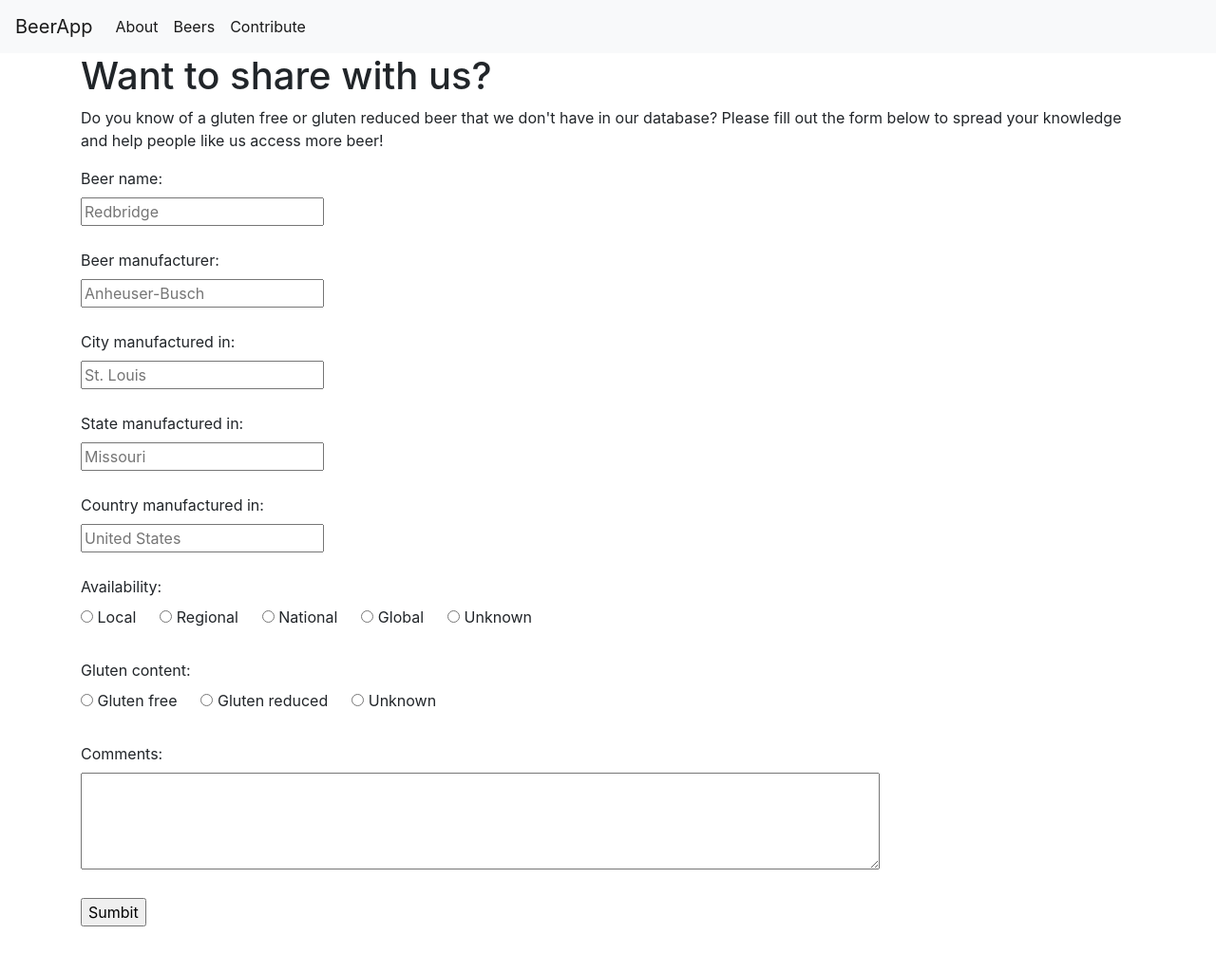
After one commit to alexgarnett/GFreeBeerMe, a Flask app: page /contribute in a window 1280 px wide. The commit adds this page. Shown: the whole page at 95% size. Run offline with Flask 3, Linux system fonts and the light colour scheme; parts of the project's set-up code (start-up, migrations or seed data) failed here and were passed over; some libraries are stand-ins or nearby versions.

Commit message:
Added a 'contribute' page where users enter fillable forms to submit a new beer entry. Currently the data just aggregates in the backend script. Would like to use Flask-mail to have it send me an email when a beer is submitted.

```diff
--- a/main.py
+++ b/main.py
@@ -1,7 +1,7 @@
 """This is the Gluten Free Beer app"""
 
 import psycopg2.extras
-from flask import Flask, render_template, views
+from flask import Flask, render_template, request
 from werkzeug.exceptions import abort
 
 
@@ -39,7 +39,6 @@ app = Flask(__name__)
 
 @app.route('/')
 def main():
-    all_beers = beer_app.get_all_beer_info()
     return render_template('index.html')
 
 
@@ -54,6 +53,29 @@ def all_beers_page():
     return render_template('all_beers.html', all_beers=all_beers)
 
 
+@app.route('/contribute')
+def contribute_page():
+    return render_template('contribute.html')
+
+
+@app.route('/contribute/submit', methods=['GET', 'POST'])
+def submit_contribution():
+    if request.method == 'POST':
+        name = request.form.get('name')
+        manufacturer = request.form.get('manufacturer')
+        city = request.form.get('city')
+        state = request.form.get('state')
+        country = request.form.get('country')
+        availability = request.form.get('availability')
+        gf_or_gr = request.form.get('gf_or_gr')
+        comments = request.form.get('comments')
+
+        print(name + " " + manufacturer + " " + city + " " + state + " " + country + " " + availability + " " +
+              gf_or_gr + " " + comments)
+
+        return render_template("contribution_processed.html")
+
+
 @app.route('/<int:beer_id>')
 def beer_info_page(beer_id):
     beer_info = beer_app.get_beer_info(beer_id)
--- a/templates/base.html
+++ b/templates/base.html
@@ -27,6 +27,11 @@
                 <a class="nav-link" href="{{ url_for('all_beers_page') }}">Beers</a>
             </li>
             </ul>
+            <ul class="navbar-nav">
+            <li class="nav-item active">
+                <a class="nav-link" href="{{ url_for('contribute_page') }}">Contribute</a>
+            </li>
+            </ul>
         </div>
     </nav>
     <div class="container">
--- /dev/null
+++ b/templates/contribute.html
@@ -0,0 +1,49 @@
+{% extends 'base.html' %}
+
+{% block content %}
+    <h1>Want to share with us?</h1>
+    <p>
+        Do you know of a gluten free or gluten reduced beer that we don't have in our database?
+        Please fill out the form below to spread your knowledge and help people like us access more beer!
+    </p>
+    <form action="{{ url_for('submit_contribution') }}" method="post">
+        <label for="name">Beer name:</label><br>
+        <input type="text" id="name" name="name" placeholder="Redbridge"><br><br>
+        <label for="manufacturer">Beer manufacturer:</label><br>
+        <input type="text" id="manufacturer" name="manufacturer" placeholder="Anheuser-Busch"><br><br>
+        <label for="city">City manufactured in:</label><br>
+        <input type="text" id="city" name="city" placeholder="St. Louis"><br><br>
+        <label for="state">State manufactured in:</label><br>
+        <input type="text" id="state" name="state" placeholder="Missouri"><br><br>
+        <label for="country">Country manufactured in:</label><br>
+        <input type="text" id="country" name="country" placeholder="United States"><br><br>
+
+        <label for="availability">Availability:</label><br>
+        <input type="radio" id="local" name="availability" value="Local">
+        <label for="local">Local &emsp;</label>
+        <input type="radio" id="regional" name="availability" value="Regional">
+        <label for="regional">Regional &emsp;</label>
+        <input type="radio" id="national" name="availability" value="National">
+        <label for="national">National &emsp;</label>
+        <input type="radio" id="global" name="availability" value="Global">
+        <label for="global">Global &emsp;</label>
+        <input type="radio" id="availability_unknown" name="availability" value="unknown">
+        <label for="availability_unknown">Unknown &emsp;</label><br><br>
+
+        <label for="gf_or_gr">Gluten content:</label><br>
+        <input type="radio" id="gf" name="gf_or_gr" value="Gluten free">
+        <label for="gf">Gluten free &emsp;</label>
+        <input type="radio" id="gr" name="gf_or_gr" value="Gluten Reduced">
+        <label for="gr">Gluten reduced &emsp;</label>
+        <input type="radio" id="gluten_unknown" name="gf_or_gr" value="Unknown">
+        <label for="gluten_unknown">Unknown &emsp;</label><br><br>
+
+        <label for="comments">Comments:</label><br>
+        <textarea id="comments" name="comments" rows="4" cols="80" maxlength="255" placeholder="Please include any
+            additional information to help us locate and verify this beer such as website links, etc.">
+        </textarea><br><br>
+
+        <input type="submit" value="Sumbit">
+
+    </form><br><br>
+{% endblock %}
--- /dev/null
+++ b/templates/contribution_processed.html
@@ -0,0 +1,5 @@
+{% extends 'base.html' %}
+
+{% block content %}
+    Thanks for contributing! We will review your submission and add it to our database shortly.
+{% endblock %}
```
